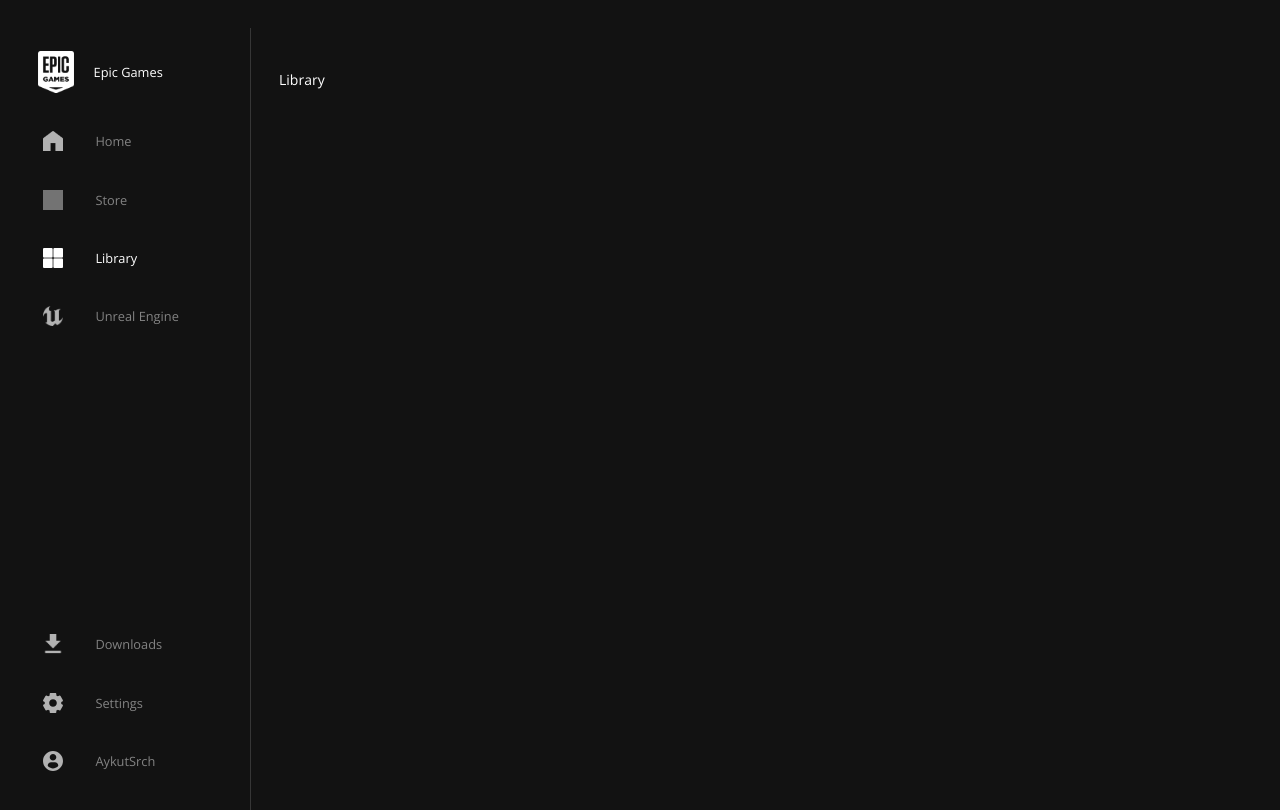
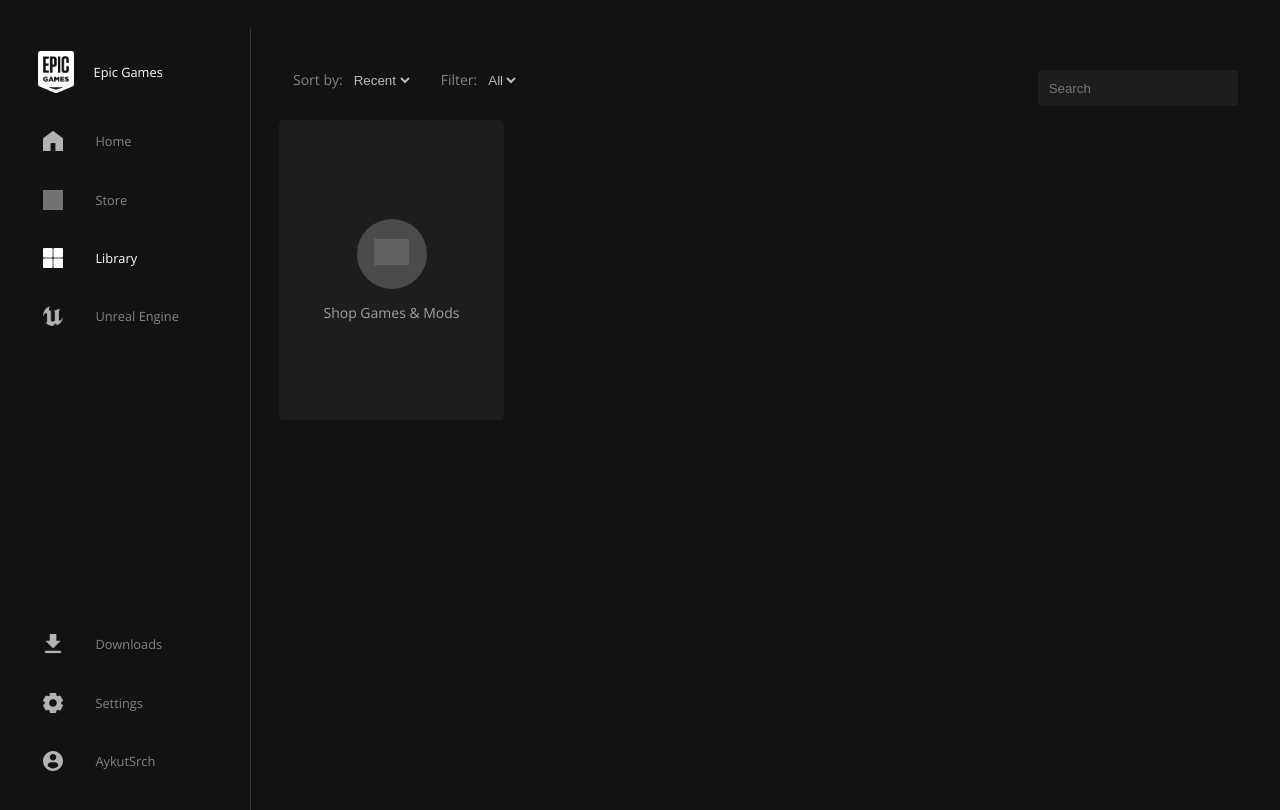
Before and after one commit to yonatankumsa/Epic-Games-Clone-Frontend, a React (Create React App) app: page /library in a window 1280 px wide. Shown: the top 810 px of the page. Built offline with nearby package versions, Linux system fonts and the light colour scheme; grey boxes are pictures that could not be loaded.

Commit message:
completed library

```diff
--- /dev/null
+++ b/src/components/Library/Games.css
@@ -0,0 +1,32 @@
+.library .shop {
+    width: 225px;
+    height: 300px;
+    background: var(--bg-color4);
+    border-radius: 5px;
+    position: absolute;
+    display: flex;
+    align-items: center;
+    background-repeat: no-repeat;
+    justify-content: center;
+    flex-direction: column;
+    text-decoration: none;
+    color: #a0a0a0;
+}
+
+.library .shop .icon-store {
+    background-color: rgb(180, 180, 180);
+    border-radius: 50%;
+    background-image: url(https://www.svgrepo.com/show/105540/label.svg);
+    background-repeat: no-repeat;
+    background-size: 50%;
+    background-position: center 20px;
+    width: 70px;
+    height: 70px;
+    filter: invert(100%);
+    margin-bottom: 1em;
+}
+
+.library .shop:hover {
+    filter: brightness(120%);
+    cursor: pointer;
+}
--- /dev/null
+++ b/src/components/Library/Games.js
@@ -0,0 +1,17 @@
+import React from 'react'
+import { Link } from 'react-router-dom'
+import './Games.css'
+
+const Games = () => {
+    return (
+        <div className="library">
+            <Link to="/store" className="shop">
+                <span className="icon-store">
+                </span>
+                Shop Games &amp; Mods
+            </Link>
+        </div>
+    )
+}
+
+export default Games
--- /dev/null
+++ b/src/components/Library/LibraryNavbar.css
@@ -0,0 +1,38 @@
+.libraryNavbar {
+    width: 100%;
+    display: flex;
+    justify-content: space-between;
+    color: var(--color2);
+    margin-bottom: 1em;
+}
+
+.libraryNavbar ul {
+    list-style: none;
+    margin: 0;
+    padding: 0;
+}
+
+.libraryNavbar li {
+    display: inline-block;
+    margin: 0 1em;
+}
+
+.libraryNavbar .primary-nav select {
+    background-color: transparent;
+    outline: none;
+    border: none;
+    color: white;
+}
+
+.libraryNavbar label {
+    padding-right: .5em;
+}
+
+.libraryNavbar input[type="search"] {
+    color: white;
+    background: var(--bg-color4);
+    border: none;
+    border-radius: 3px;
+    width: 200px;
+    padding: .8em;
+}
--- /dev/null
+++ b/src/components/Library/LibraryNavbar.js
@@ -0,0 +1,31 @@
+import React from 'react'
+import './LibraryNavbar.css'
+
+const LibraryNavbar = () => {
+    return (
+        <nav className="libraryNavbar">
+            <ul className="primary-nav">
+                <li>
+                    <label for="cars">Sort by:</label>
+                    <select name="cars" id="cars" disabled>
+                        <option value="recent">Recent</option>
+                    </select>
+                </li>
+                <li>
+                <label for="cars">Filter:</label>
+                    <select name="cars" id="cars" disabled>
+                        <option value="recent">All</option>
+                    </select>
+                </li>
+            </ul>
+
+            <ul className="secondary-nav">
+                <li>
+                    <input type="search" placeholder="Search" />
+                </li>
+            </ul>
+        </nav>
+    )
+}
+
+export default LibraryNavbar
--- a/src/pages/Library.js
+++ b/src/pages/Library.js
@@ -1,10 +1,13 @@
-import React from 'react'
+import React, { Fragment } from 'react'
+import Games from '../components/Library/Games'
+import LibraryNavbar from '../components/Library/LibraryNavbar'
 
 const Library = () => {
     return (
-        <div>
-            Library
-        </div>
+        <Fragment>
+            <LibraryNavbar />
+            <Games />
+        </Fragment>
     )
 }
 
```
